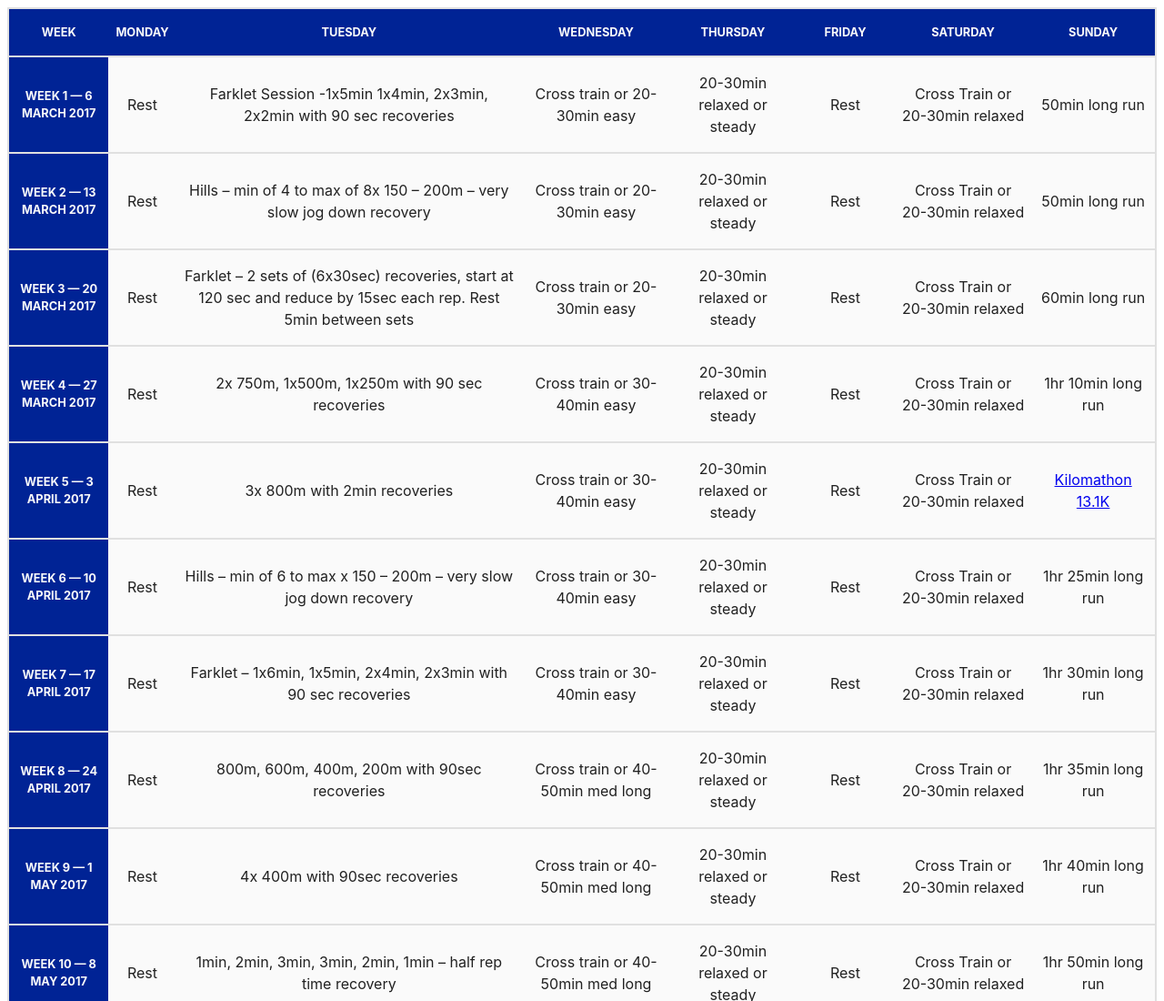
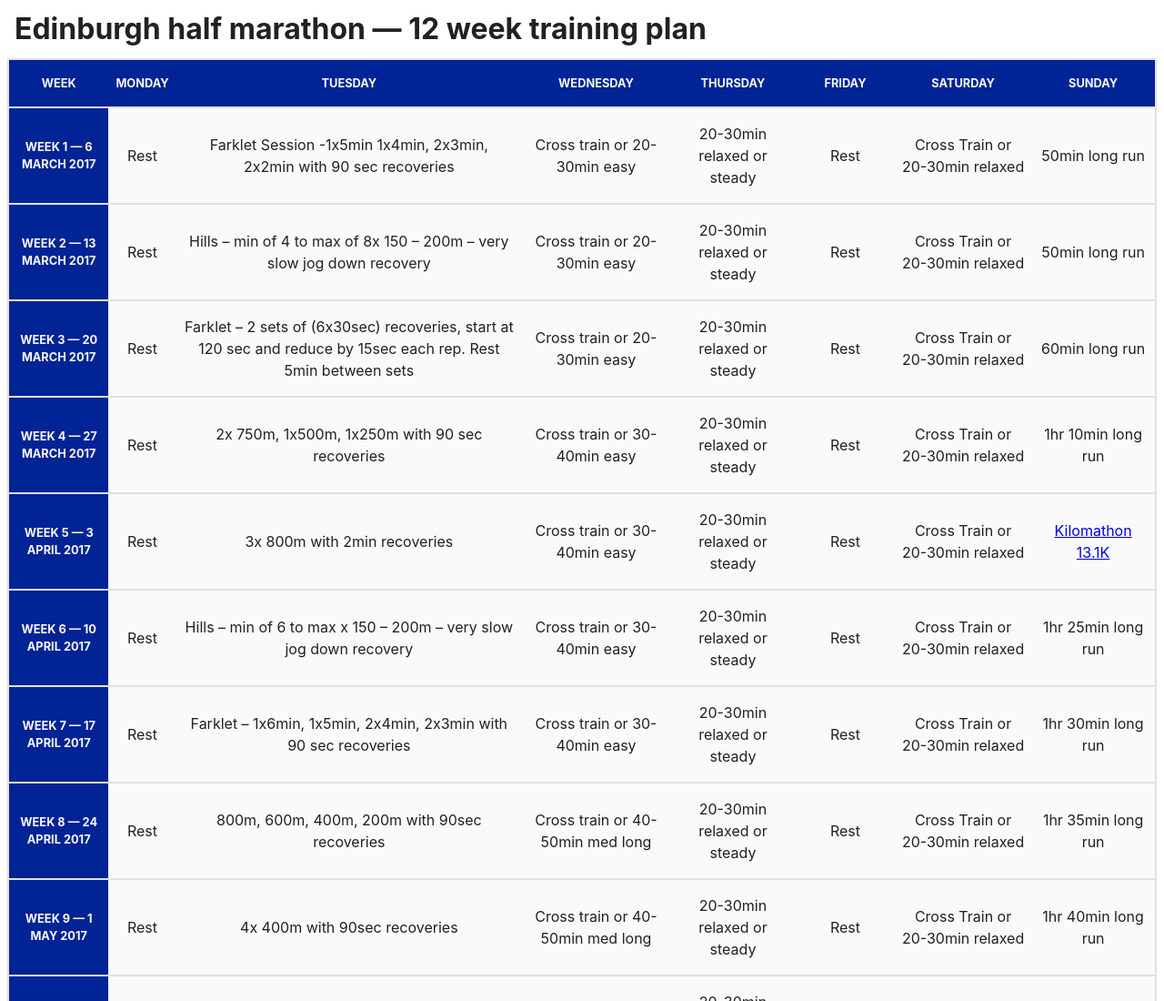
Before and after one commit to charlesrt/EDINBURGH-HALF-MARATHON-RESPONSIVE-TRAINING-PLAN, a plain HTML site: page index.html in a window 1280 px wide. Shown: the top 1100 px of the page at 91% size. Drawn offline with Linux system fonts and the light colour scheme.

Commit message:
Add heading

```diff
--- a/index.html
+++ b/index.html
@@ -3,7 +3,7 @@
     <head>
         <meta charset="utf-8">
         <meta http-equiv="x-ua-compatible" content="ie=edge">
-        <title>Edinburgh half marathon training plan responsive table</title>
+        <title>Edinburgh half marathon &mdash; 12 week training plan [responsive table]</title>
         <meta name="description" content="The official training plan table is unusable on a mobile device, so I did one that is.">
         <meta name="viewport" content="width=device-width, initial-scale=1">
 
@@ -11,6 +11,7 @@
         <link rel="stylesheet" href="css.css">
     </head>
     <body>
+      <h1>Edinburgh half marathon &mdash; 12 week training plan</h1>
       <table>
         <thead>
           <tr>
```
Lines whose indentation alone changed are shown as unchanged.
